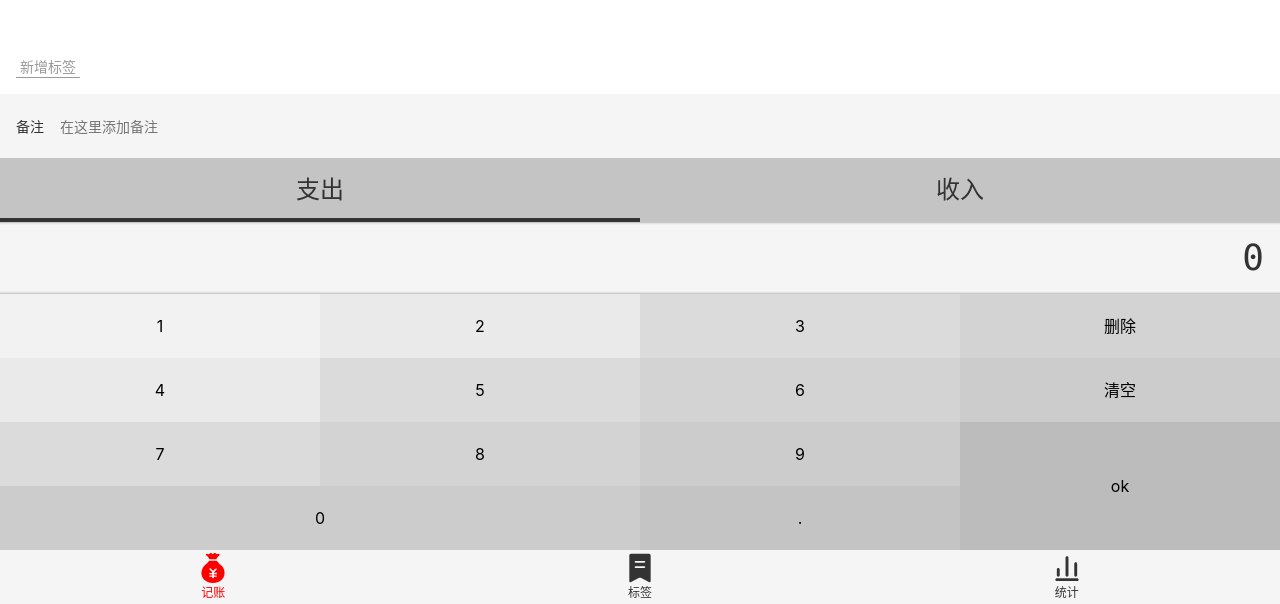
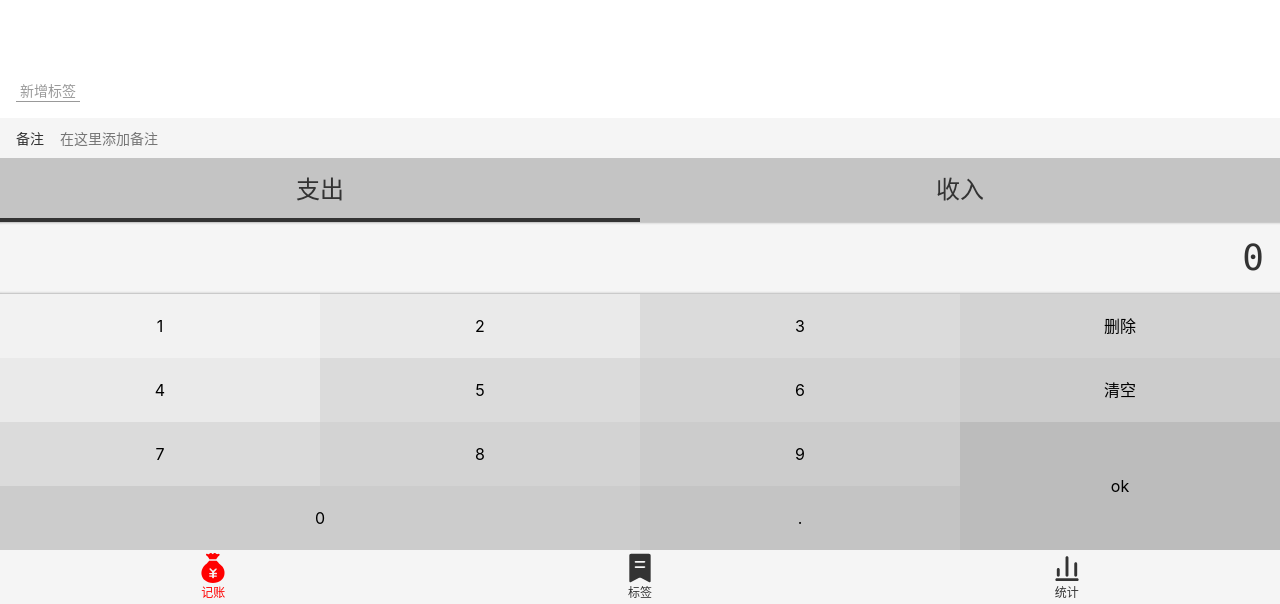
Before and after one commit to tyj1113/money, a Vue app: page /#/money in a window 1280 px wide. Shown: the part 196-800 px from the top of the page. Built offline with nearby package versions, Linux system fonts and the light colour scheme.

Commit message:
去除部分样式 解决input文本不对齐

```diff
--- a/src/components/Money/FormItem.vue
+++ b/src/components/Money/FormItem.vue
@@ -11,9 +11,9 @@ import {Component, Prop} from 'vue-property-decorator';
 
 @Component
 export default class FormItem extends Vue {
-  @Prop(String) title: string;
-  @Prop(String) value: string;
-  @Prop(String) placeholder: string;
+  @Prop(String) title?: string;
+  @Prop(String) value?: string;
+  @Prop(String) placeholder?: string;
 
   onValueChanged(value: string) {
     this.$emit('update:value', value);
@@ -24,13 +24,11 @@ export default class FormItem extends Vue {
 <style lang="scss" scoped>
 .formItem {
   font-size: 14px;
-  display: flex;
-  align-items: center;
   padding-left: 16px;
 
   input {
     padding-left: 16px;
-    height: 64px;
+    height: 40px;
     flex-grow: 1;
     border: none;
     background: transparent;
```
